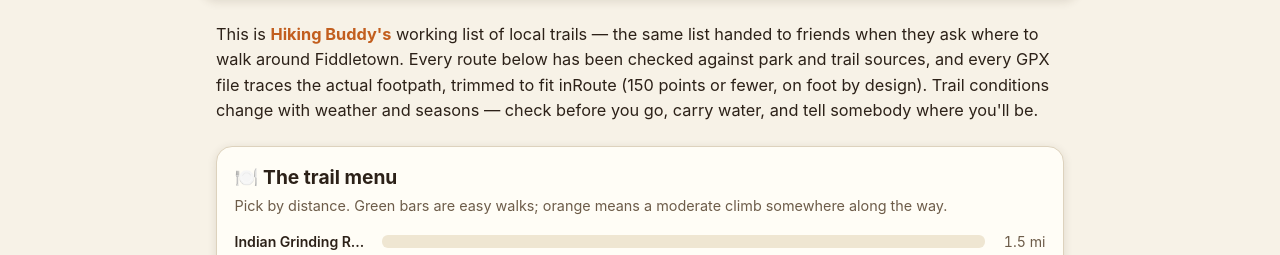
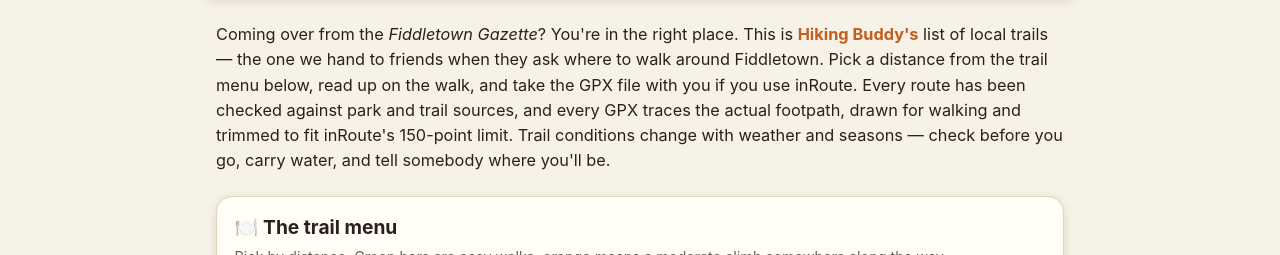
Before and after one commit to davedellaquila/fiddletown-hikes, a plain HTML site: page index.html in a window 1280 px wide. Shown: the part 465-720 px from the top of the page. Drawn offline with Linux system fonts and the light colour scheme.

Commit message:
Reader polish for Gazette traffic: welcome line up top, drop the one internal-sounding phrase ('working list'), plain-words GPX note

```diff
--- a/index.html
+++ b/index.html
@@ -107,7 +107,7 @@ footer li{margin:.18rem 0}
     </div>
   </div>
 
-  <p class="intro">This is <strong>Hiking Buddy's</strong> working list of local trails — the same list handed to friends when they ask where to walk around Fiddletown. Every route below has been checked against park and trail sources, and every GPX file traces the actual footpath, trimmed to fit inRoute (150 points or fewer, on foot by design). Trail conditions change with weather and seasons — check before you go, carry water, and tell somebody where you'll be.</p>
+  <p class="intro">Coming over from the <em>Fiddletown Gazette</em>? You're in the right place. This is <strong>Hiking Buddy's</strong> list of local trails — the one we hand to friends when they ask where to walk around Fiddletown. Pick a distance from the trail menu below, read up on the walk, and take the GPX file with you if you use inRoute. Every route has been checked against park and trail sources, and every GPX traces the actual footpath, drawn for walking and trimmed to fit inRoute's 150-point limit. Trail conditions change with weather and seasons — check before you go, carry water, and tell somebody where you'll be.</p>
 
   <div class="menu" aria-label="Trail menu by distance">
     <h2>🍽️ The trail menu</h2>
```
